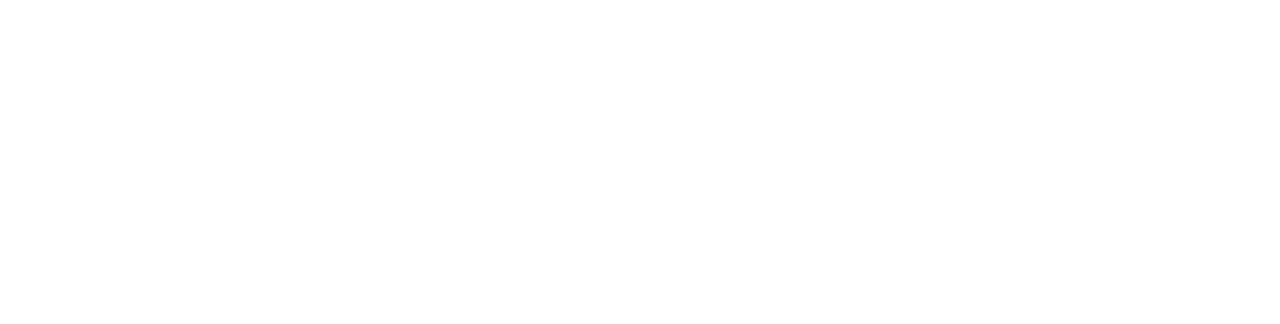
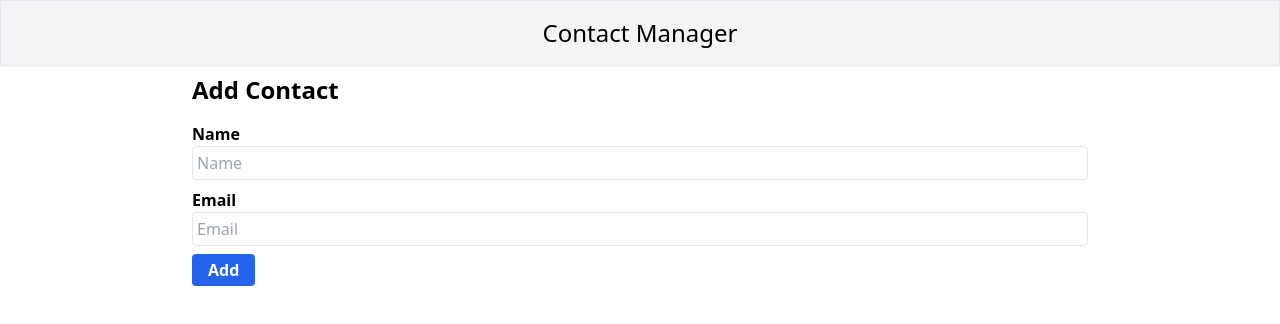
Before and after one commit to mmdsalehh/contact-list, a React (Vite) app: page / in a window 1280 px wide. Shown: the top 324 px of the page. Built offline with nearby package versions, Linux system fonts and the light colour scheme.

Commit message:
Add: show everything in single page

```diff
--- a/package.json
+++ b/package.json
@@ -11,7 +11,8 @@
   },
   "dependencies": {
     "react": "^18.2.0",
-    "react-dom": "^18.2.0"
+    "react-dom": "^18.2.0",
+    "react-icons": "^4.8.0"
   },
   "devDependencies": {
     "@types/react": "^18.0.28",
--- a/src/App.jsx
+++ b/src/App.jsx
@@ -1,5 +1,7 @@
+import ContactApp from "./components/ContactApp";
+
 function App() {
-  return <></>;
+  return <ContactApp />;
 }
 
 export default App;
--- /dev/null
+++ b/src/common/Input.jsx
@@ -0,0 +1,14 @@
+const Input = ({ title, ...rest }) => {
+  return (
+    <>
+      <p className="font-semibold">{title}</p>
+      <input
+        type="text"
+        className="w-full rounded border p-1 focus:outline-none"
+        {...rest}
+      />
+    </>
+  );
+};
+
+export default Input;
--- /dev/null
+++ b/src/components/ContactAdd.jsx
@@ -0,0 +1,64 @@
+import { useState } from "react";
+import Input from "../common/Input";
+
+const ContactAdd = ({ handleContactAdd }) => {
+  const [formValues, setFormValues] = useState({
+    name: "",
+    email: "",
+  });
+
+  const handleSubmit = (e) => {
+    e.preventDefault();
+    if (!formValues.name || !formValues.email) {
+      alert("Complete the information");
+      return;
+    }
+
+    handleContactAdd(formValues);
+    setFormValues({
+      name: "",
+      email: "",
+    });
+  };
+
+  const handleInputChange = (e) => {
+    const { name, value } = e.target;
+    setFormValues((prevState) => ({ ...prevState, [name]: value }));
+  };
+
+  return (
+    <form className="pt-2" onSubmit={handleSubmit}>
+      <h2 className="text-2xl font-semibold">Add Contact</h2>
+      <div className="mt-4">
+        <Input
+          title="Name"
+          name="name"
+          type="text"
+          placeholder="Name"
+          value={formValues.name}
+          onChange={handleInputChange}
+        />
+      </div>
+      <div className="mt-2">
+        <Input
+          title="Email"
+          name="email"
+          type="email"
+          placeholder="Email"
+          value={formValues.email}
+          onChange={handleInputChange}
+        />
+      </div>
+      <div className="mt-2">
+        <button
+          className="rounded bg-blue-600 px-4 py-1 font-semibold text-white active:scale-95"
+          type="submit"
+        >
+          Add
+        </button>
+      </div>
+    </form>
+  );
+};
+
+export default ContactAdd;
--- /dev/null
+++ b/src/components/ContactApp.jsx
@@ -0,0 +1,50 @@
+import { useEffect, useState } from "react";
+
+import Header from "./Header";
+import ContactAdd from "./ContactAdd";
+import ContactList from "./ContactList";
+
+const generateId = () => Math.ceil(Math.random() * 10000);
+
+const ContactApp = () => {
+  const [contacts, setContacts] = useState([]);
+
+  const handleContactAdd = (contact) => {
+    setContacts((prevState) => [
+      ...prevState,
+      { ...contact, id: generateId() },
+    ]);
+  };
+
+  const handleContactDelete = (id) => {
+    const new_contacts = contacts.filter((contact) => contact.id !== id);
+    setContacts(new_contacts);
+  };
+
+  useEffect(() => {
+    const data = JSON.parse(localStorage.getItem("contacts"));
+    if (data && data.length) {
+      console.log("here", data);
+      setContacts(data);
+    }
+  }, []);
+
+  useEffect(() => {
+    localStorage.setItem("contacts", JSON.stringify(contacts));
+  }, [contacts]);
+
+  return (
+    <>
+      <Header />
+      <div className="px-48">
+        <ContactAdd handleContactAdd={handleContactAdd} />
+        <ContactList
+          contacts={contacts}
+          handleContactDelete={handleContactDelete}
+        />
+      </div>
+    </>
+  );
+};
+
+export default ContactApp;
--- /dev/null
+++ b/src/components/ContactList.jsx
@@ -0,0 +1,32 @@
+import { BiTrash, BiUserCircle } from "react-icons/bi";
+
+const ContactList = ({ contacts, handleContactDelete }) => {
+  if (!contacts.length) return null;
+
+  return (
+    <div className="mt-4 space-y-2">
+      {contacts.map((contact) => (
+        <div
+          className="flex justify-between border-t last:border-b"
+          key={contact.id}
+        >
+          <div className="flex items-center">
+            <BiUserCircle className="text-4xl" />
+            <div className="ml-2">
+              <p className="selection:bg-white">{contact.name}</p>
+              <p className="selection:bg-white">{contact.email}</p>
+            </div>
+          </div>
+          <div className="flex items-center">
+            <BiTrash
+              className="text-xl text-red-500 hover:cursor-pointer active:scale-90"
+              onClick={() => handleContactDelete(contact.id)}
+            />
+          </div>
+        </div>
+      ))}
+    </div>
+  );
+};
+
+export default ContactList;
--- /dev/null
+++ b/src/components/Header.jsx
@@ -0,0 +1,9 @@
+const Header = () => {
+  return (
+    <header className="border bg-gray-100 p-4">
+      <h1 className="text-center text-2xl">Contact Manager</h1>
+    </header>
+  );
+};
+
+export default Header;
```
Also changed, not shown: 1 other file (tests, documents, lock files or other folders).
